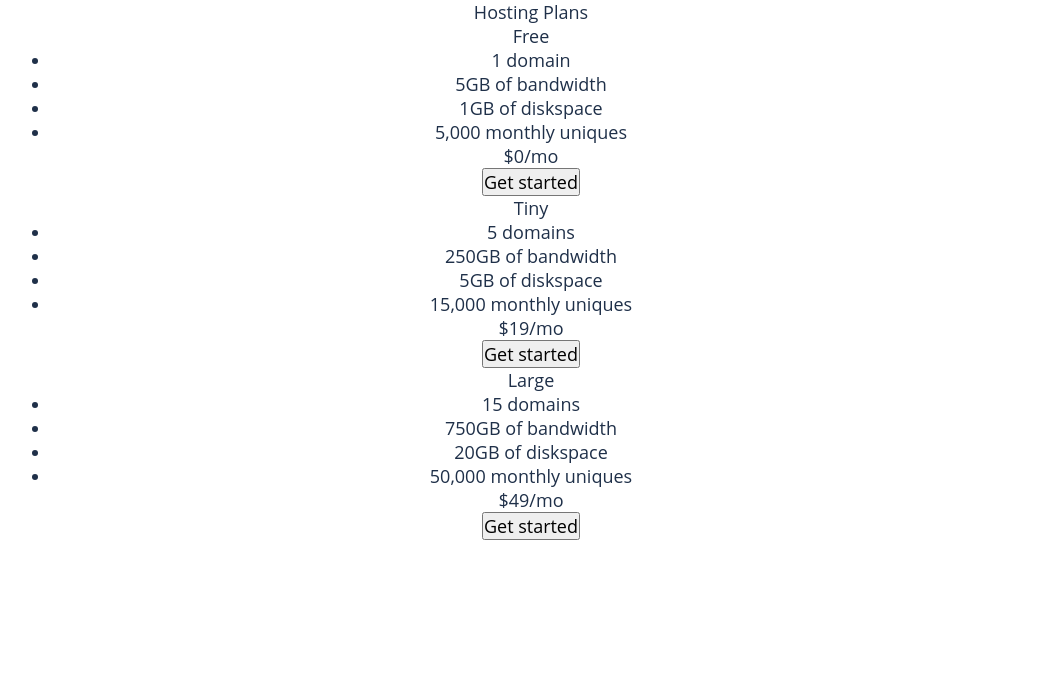
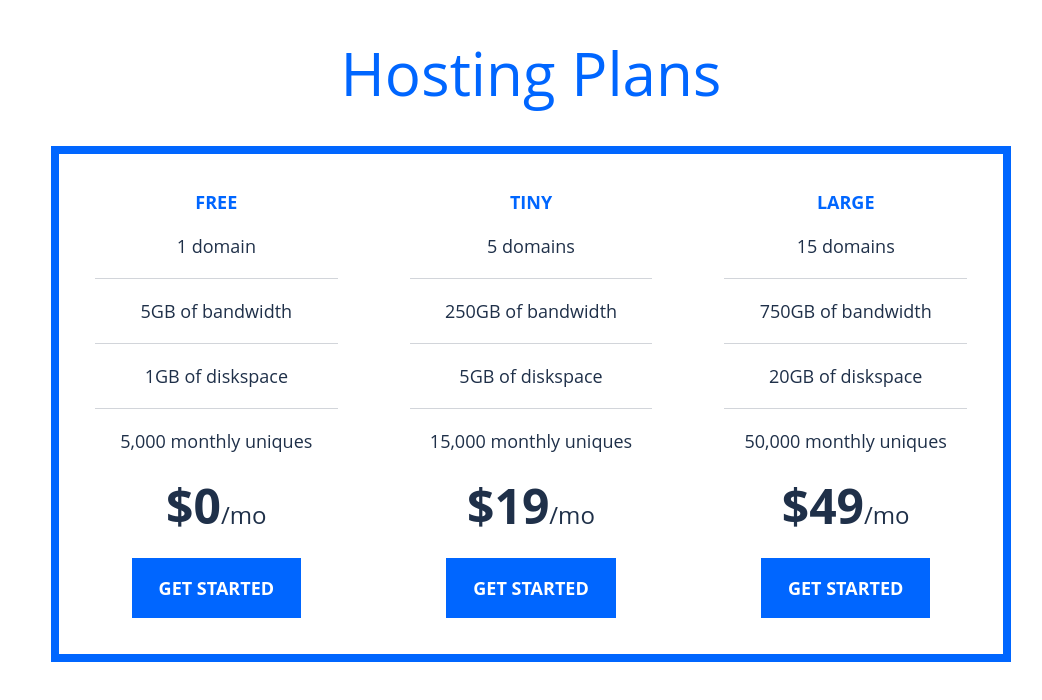
Before and after one commit to AngelCruzL/pricing-table, a website: page src/index.html in a window 1280 px wide. Shown: the whole page, without its empty margins (109-1151 px from the left). Drawn offline with nearby package versions, Linux system fonts and the light colour scheme; files that its build step writes are made by us from their sources.

Commit message:
Add page styles

```diff
--- a/src/index.html
+++ b/src/index.html
@@ -13,7 +13,7 @@
 
 <div class="container">
   <section aria-labelledby="page-heading" class="pricing-plans">
-    <div class="tier">
+    <article class="tier">
       <h2 class="tier__title">Free</h2>
       <ul class="tier__feature-list">
         <li class="tier__list-item">1 domain</li>
@@ -24,9 +24,9 @@
 
       <p class="tier__price">$0<span>/mo</span></p>
       <button class="button" type="button">Get started</button>
-    </div>
+    </article>
 
-    <div class="tier">
+    <article class="tier">
       <h2 class="tier__title">Tiny</h2>
       <ul class="tier__feature-list">
         <li class="tier__list-item">5 domains</li>
@@ -37,9 +37,9 @@
 
       <p class="tier__price">$19<span>/mo</span></p>
       <button class="button" type="button">Get started</button>
-    </div>
+    </article>
 
-    <div class="tier">
+    <article class="tier">
       <h2 class="tier__title">Large</h2>
       <ul class="tier__feature-list">
         <li class="tier__list-item">15 domains</li>
@@ -50,7 +50,7 @@
 
       <p class="tier__price">$49<span>/mo</span></p>
       <button class="button" type="button">Get started</button>
-    </div>
+    </article>
   </section>
 </div>
 </body>
--- a/src/sass/style.scss
+++ b/src/sass/style.scss
@@ -38,11 +38,11 @@ $size-36: 2.25rem;
 }
 
 body {
+  background-color: $color-neutral-100;
+  color: $color-neutral-900;
   font-family: $ff-sans;
   font-size: $fs-400;
   font-weight: $fw-400;
-  background-color: $color-neutral-100;
-  color: $color-neutral-900;
   text-align: center;
 }
 
@@ -50,3 +50,63 @@ body {
   margin-inline: auto;
   width: min(100% - 2rem, 60rem);
 }
+
+#page-heading {
+  margin-block: $size-32;
+  color: $color-primary-400;
+  font-size: $fs-900;
+}
+
+.pricing-plans {
+  display: flex;
+  border: $size-8 solid $color-primary-400;
+}
+
+.tier {
+  flex: 1;
+  display: grid;
+  gap: $size-20;
+  padding: $size-36;
+
+  &__title {
+    color: $color-primary-400;
+    font-weight: $fw-700;
+    text-transform: uppercase;
+  }
+
+  &__feature-list {
+    list-style: none;
+  }
+
+  &__list-item {
+    &:not(:last-child)::after {
+      content: '';
+      display: block;
+      margin-block: $size-20;
+      block-size: 1px;
+      background-color: $color-neutral-900;
+      opacity: 0.2;
+    }
+  }
+
+  &__price {
+    font-size: $fs-800;
+    font-weight: $fw-700;
+
+    span {
+      font-size: $fs-600;
+      font-weight: $fw-400;
+    }
+  }
+}
+
+.button {
+  cursor: pointer;
+  justify-self: center;
+  border: 0;
+  padding: 1em 1.5em;
+  background-color: $color-primary-400;
+  color: $color-neutral-100;
+  font-weight: $fw-700;
+  text-transform: uppercase;
+}
```
